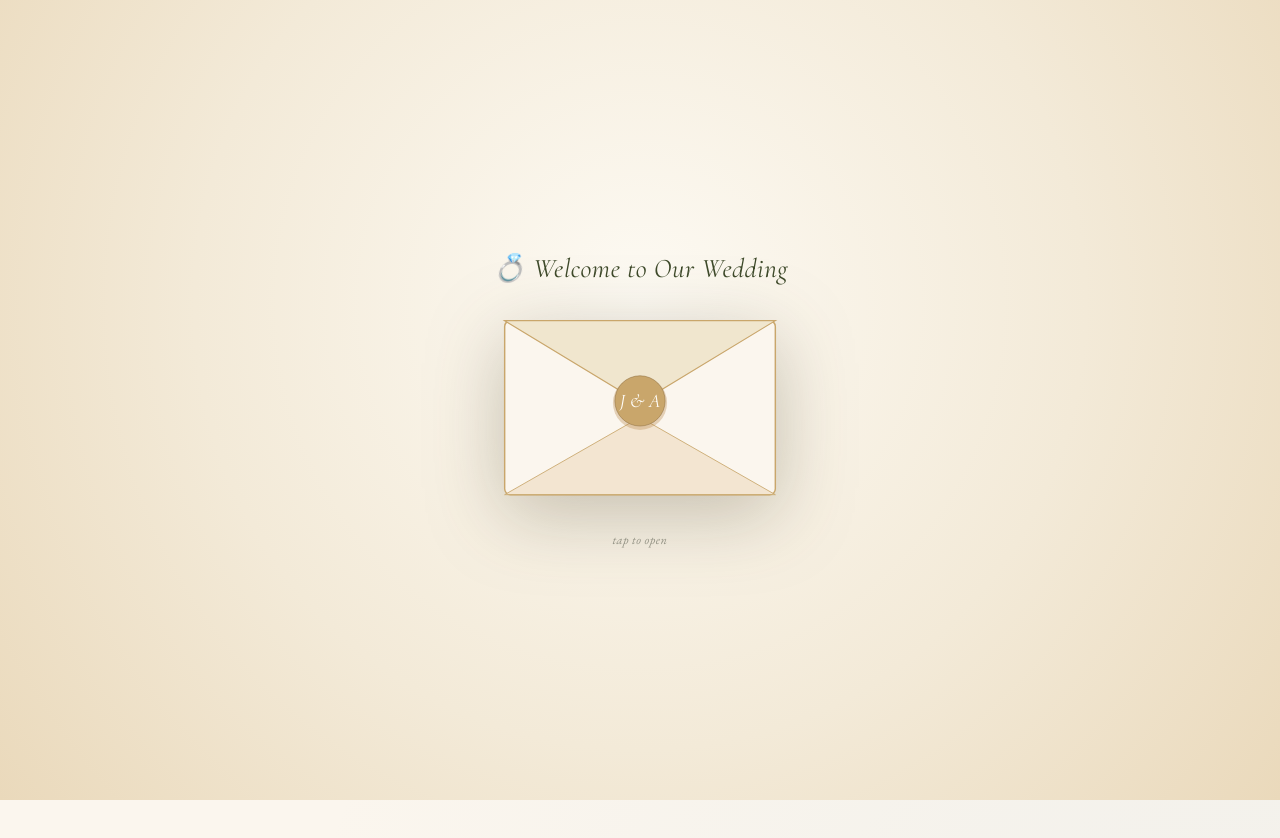
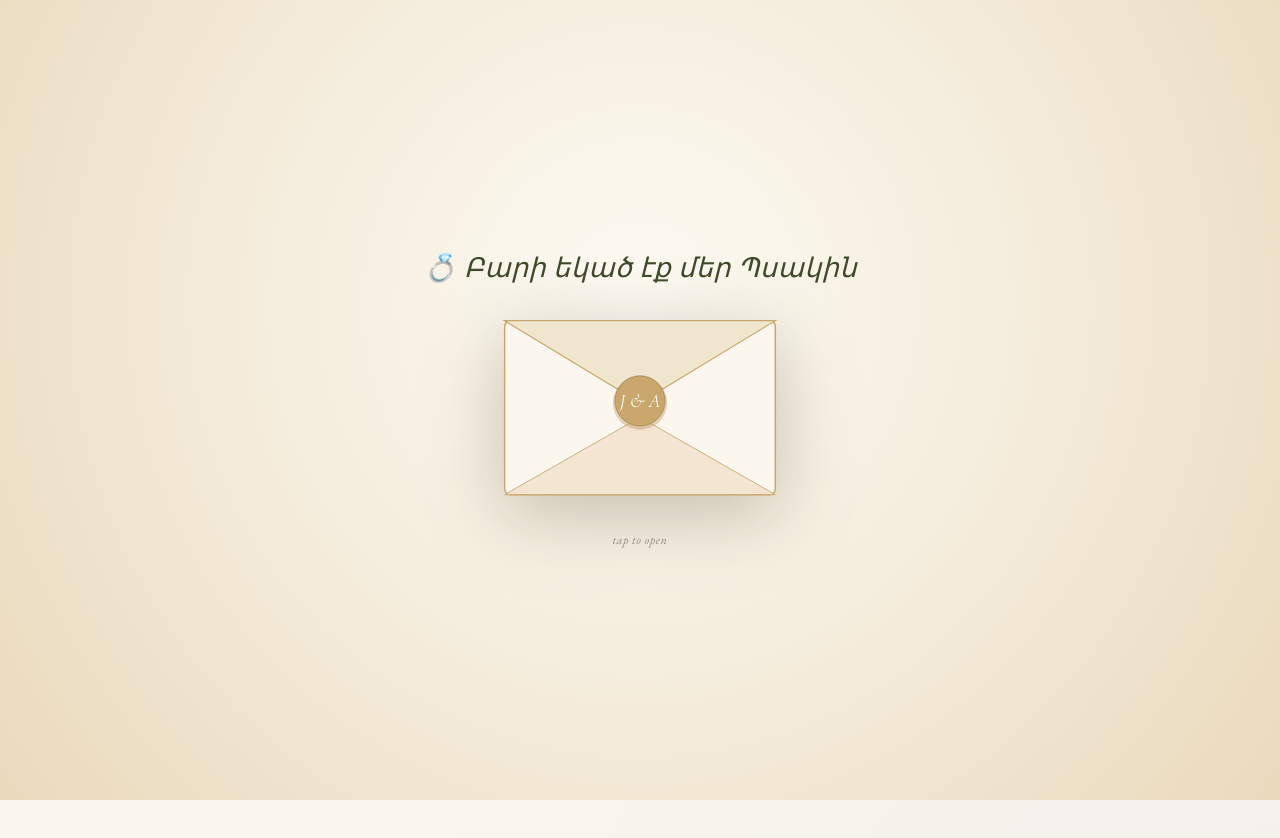
Before and after one commit to mkiredjian/wedding, a plain HTML site: page arm/index.html in a window 1280 px wide. Drawn offline with nearby package versions, Linux system fonts and the light colour scheme.

Commit message:
translate envelope welcome title to Armenian
Co-Authored-By: Claude Sonnet 4.6 <noreply@anthropic.com>

```diff
--- a/arm/index.html
+++ b/arm/index.html
@@ -584,7 +584,7 @@
 <body>
 
 <div id="envelopeScreen">
-  <div class="envelope-title">💍 Welcome to Our Wedding</div>
+  <div class="envelope-title">💍 Բարի եկած էք մեր Պսակին</div>
   <div class="envelope-svg-wrap">
     <svg viewBox="0 0 300 200" xmlns="http://www.w3.org/2000/svg">
       <rect x="10" y="10" width="280" height="180" rx="6" fill="#FBF6EE" stroke="var(--gold)" stroke-width="1.5"/>
```
